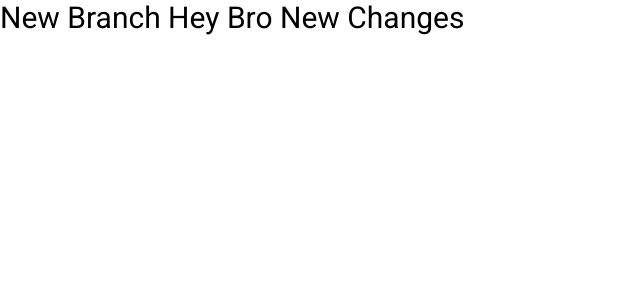
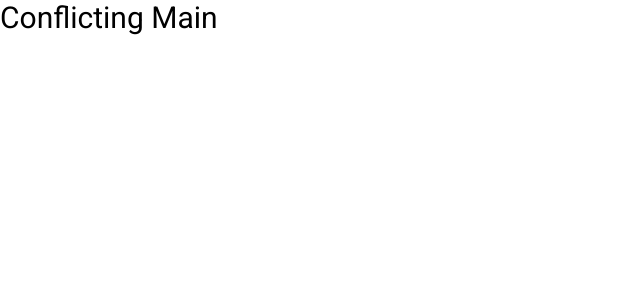
Before and after one commit to RafaelSchuster/Git-Branching, a React (Create React App) app: page / in a window 1280 px wide. Shown: the top 300 px of the page, without its empty margins (0-640 px from the left). Built offline with nearby package versions, Linux system fonts and the light colour scheme.

Commit message:
conflict main

```diff
--- a/src/App.jsx
+++ b/src/App.jsx
@@ -4,9 +4,7 @@ import './App.css';
 function App() {
   return (
     <div>
-
-      New Branch Hey Bro New Changes
-
+      Conflicting Main
     </div>
   );
 }
```
